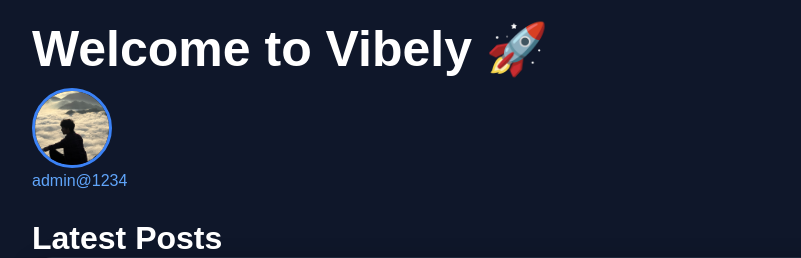
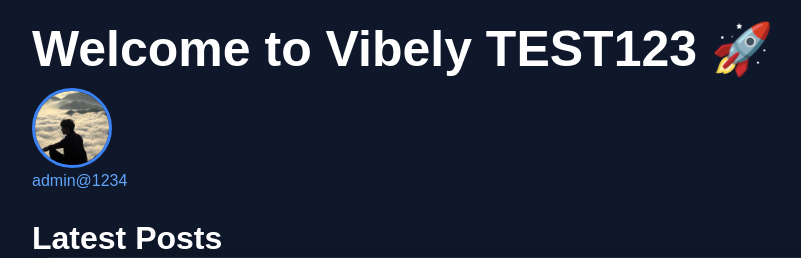
Before and after one commit to umamanikanta7122/Vibely, a Django app: page / in a window 1280 px wide. Shown: the part 73-331 px from the top of the page, without its empty margins (178-979 px from the left). Run offline with Django 5.2, Linux system fonts and the light colour scheme; data comes from the database, SQL or seed files in the repository.

Commit message:
test deploy

```diff
--- a/templates/home.html
+++ b/templates/home.html
@@ -2,7 +2,7 @@
 
 {% block content %}
 
-<h1>Welcome to Vibely 🚀</h1>
+<h1>Welcome to Vibely TEST123 🚀</h1>
 
 <div class="stories-container">
 
```
